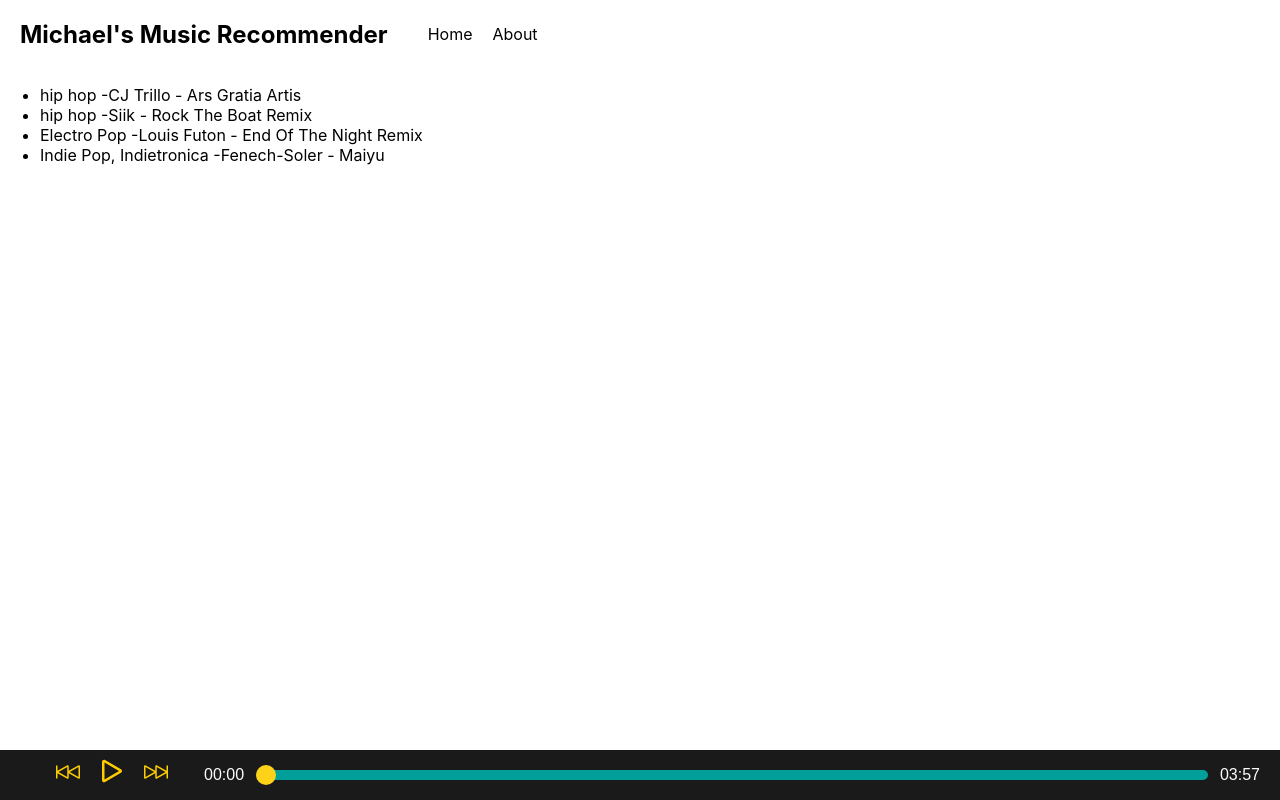
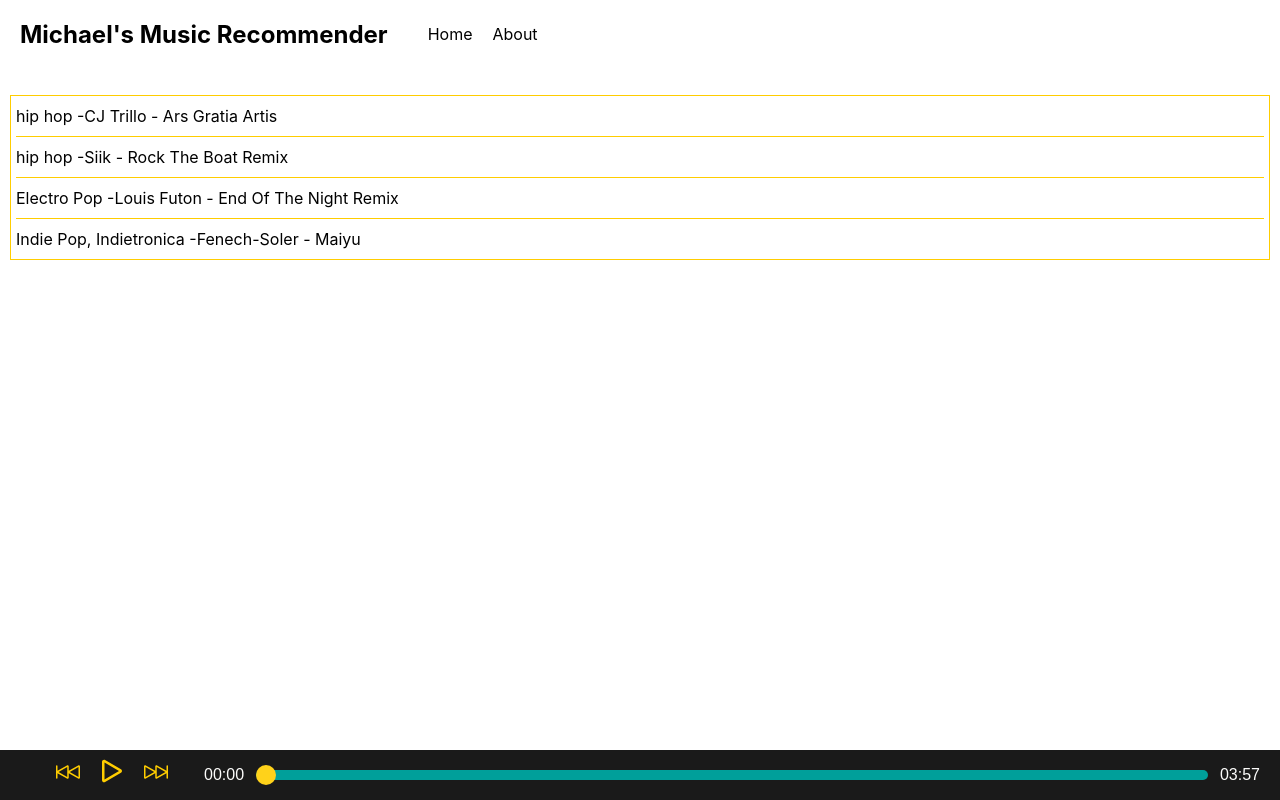
Before and after one commit to michaelhtran120/music-player, a Next.js app: page / in a window 1280 px wide. Built offline with nearby package versions, Linux system fonts and the light colour scheme.

Commit message:
fix audioPlayerRef bug on page change and added some playlist styling

```diff
--- a/components/AudioPlayer/AudioPlayer.js
+++ b/components/AudioPlayer/AudioPlayer.js
@@ -27,6 +27,9 @@ function AudioPlayer({ songs, isPlaying, setIsPlaying, songIndex, handleChangeSo
       }
     });
     changePlayerCurrentTime();
+    if (!isPlaying) {
+      handlePlayPause();
+    }
   };
 
   const handleRangeChange = () => {
@@ -43,9 +46,11 @@ function AudioPlayer({ songs, isPlaying, setIsPlaying, songIndex, handleChangeSo
   }, [totalTime]);
 
   const whilePlaying = () => {
-    progressBarRef.current.value = audioPlayerRef.current.currentTime;
-    changePlayerCurrentTime();
-    animationRef.current = requestAnimationFrame(whilePlaying);
+    if (audioPlayerRef.current !== null && isPlaying) {
+      progressBarRef.current.value = audioPlayerRef.current.currentTime;
+      changePlayerCurrentTime();
+      animationRef.current = requestAnimationFrame(whilePlaying);
+    }
   };
 
   useEffect(() => {
@@ -60,11 +65,8 @@ function AudioPlayer({ songs, isPlaying, setIsPlaying, songIndex, handleChangeSo
   }, [isPlaying, whilePlaying]);
 
   useEffect(() => {
-    console.log(songs);
-    console.log(songIndex);
     const seconds = Math.floor(songs[songIndex].duration);
     setTotalTime(seconds);
-    console.log(totalTime);
 
     // setting max of the input range.
     progressBarRef.current.max = seconds;
--- a/components/Playlist/Playlist.js
+++ b/components/Playlist/Playlist.js
@@ -1,16 +1,13 @@
 import React from 'react';
+import styles from '../../styles/Playlist.module.scss';
 
-function Playlist({ songs, handleChangeSong}) {
+function Playlist({ songs, handleChangeSong }) {
   return (
-    <div className='playlistWrapper'>
+    <div className={styles.playlistWrapper}>
       <ul>
         {songs.map((song, index) => {
           return (
-            <li
-              key={song.id}
-              id={song.index}
-              onClick={() => handleChangeSong(index)}
-            >
+            <li key={song.id} id={song.index} onClick={() => handleChangeSong(index)}>
               {song.genre} -{song.artist} - {song.title}
             </li>
           );
--- /dev/null
+++ b/styles/Playlist.module.scss
@@ -0,0 +1,16 @@
+@use './index' as *;
+.playlistWrapper {
+  height: auto;
+  padding: 10px;
+  ul {
+    list-style-type: none;
+    padding: 0 5px;
+    border: 1px solid $primary;
+    li {
+      padding: 10px 0px;
+    }
+    li:not(:last-child) {
+      border-bottom: 1px solid $primary;
+    }
+  }
+}
```
